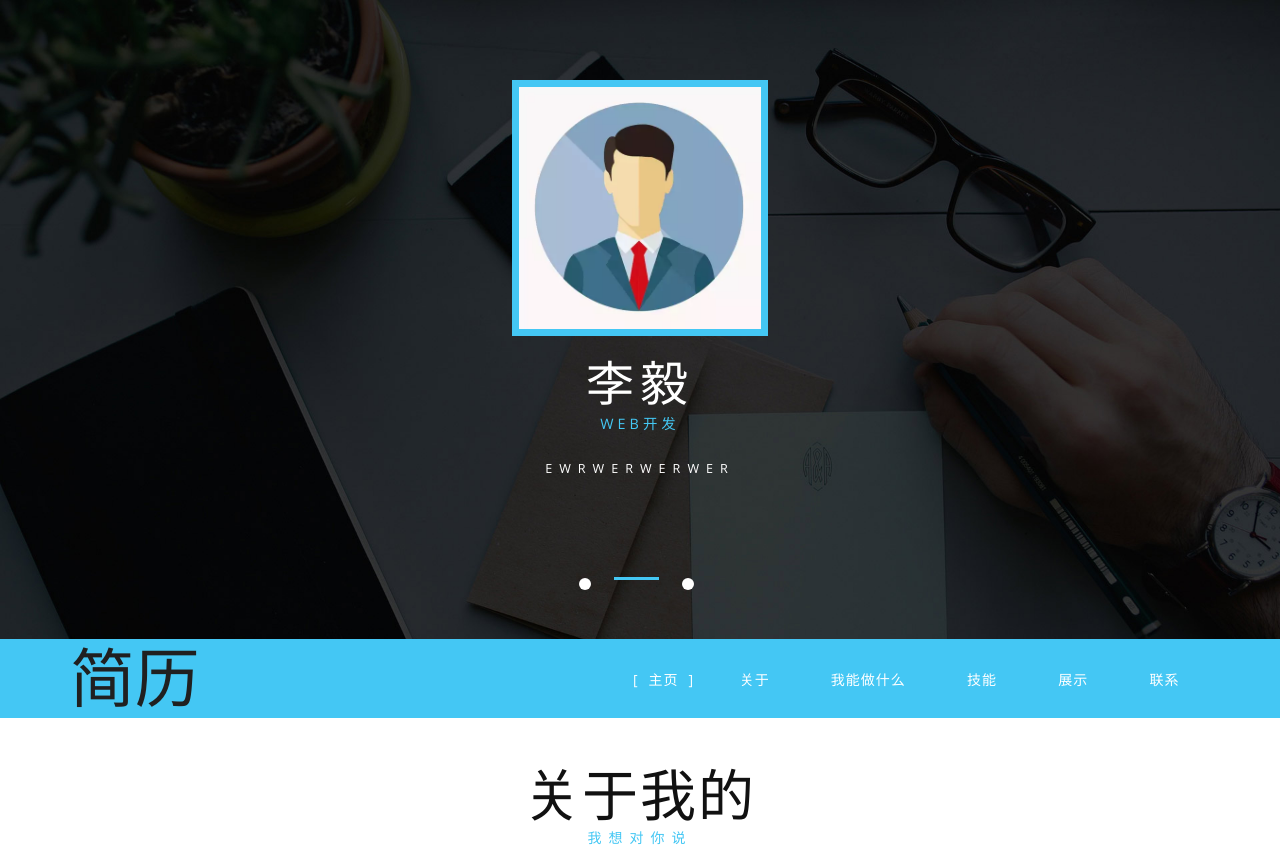
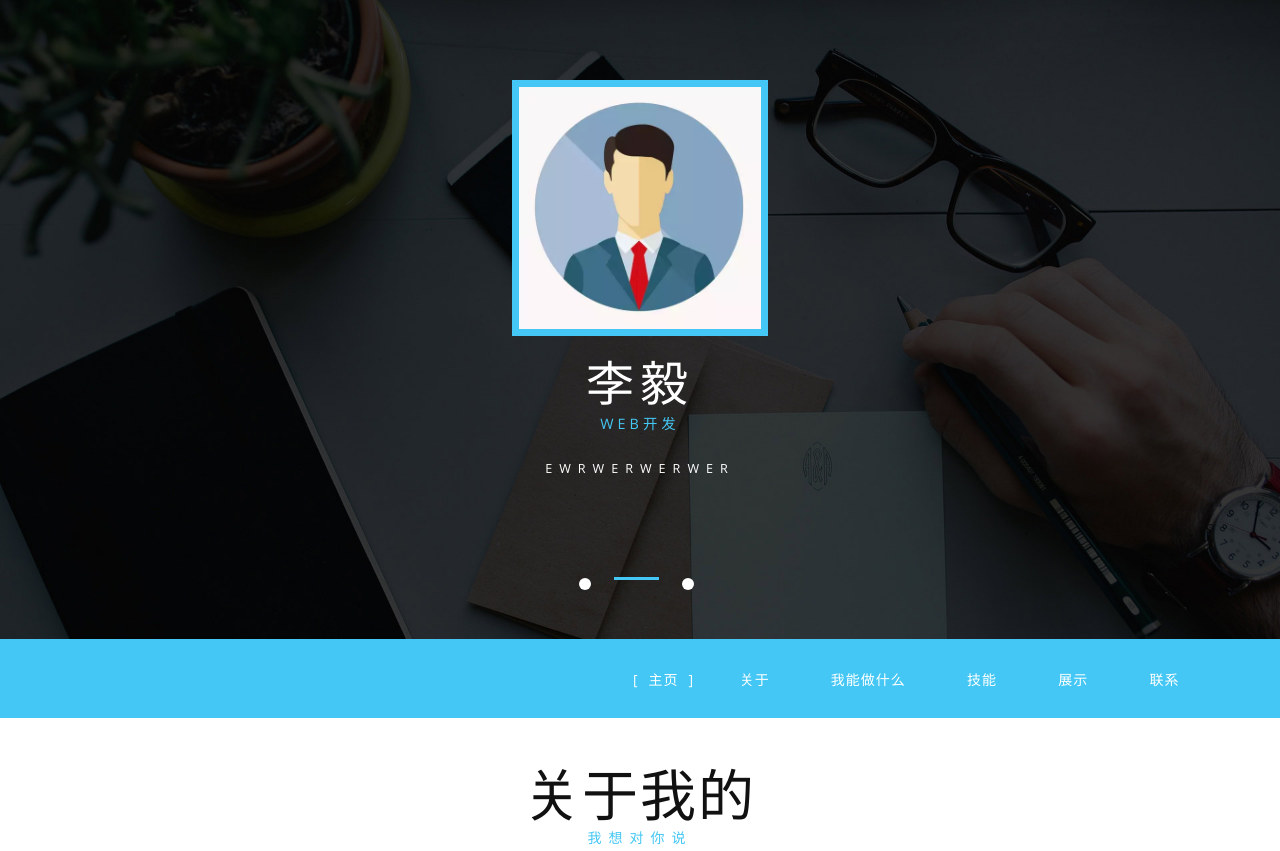
Before and after one commit to liyi2782/Liyi2782.github.io, a plain HTML site: page index.html in a window 1280 px wide. Shown: the top 851 px of the page. Drawn offline with nearby package versions, Linux system fonts and the light colour scheme; files whose address does not match are found by name; a web font is replaced by a local one.

Commit message:
Update index.html

```diff
--- a/index.html
+++ b/index.html
@@ -92,7 +92,7 @@ Smartphone Compatible web template, free web designs for Nokia, Samsung, LG, Son
 					<span class="icon-bar"></span>
 				  </button>
 						<div class="logo">
-							<h1><a class="navbar-brand" href="index.html"><span class="one">简历</a></h1>
+							<h1><a class="navbar-brand" href="index.html"><span class="one"></a></h1>
 						</div>
 					</div>
 
```
